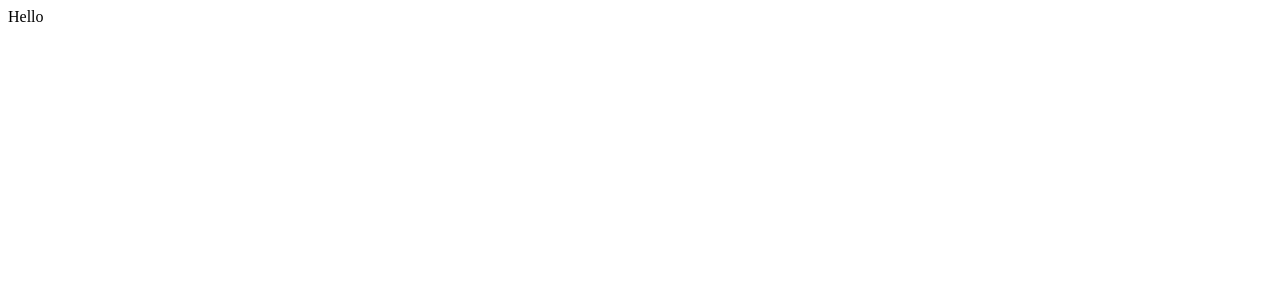
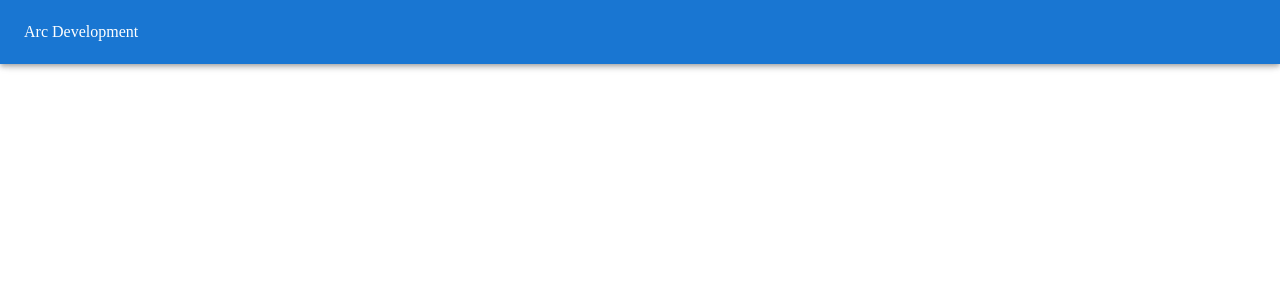
Before and after one commit to SebastianAbril/Platzi-Courses, a React (Create React App) app in the folder Udemy/MaterialUI/arcdevelopment/: page / in a window 1280 px wide. Shown: the top 300 px of the page. Built offline with nearby package versions, Linux system fonts and the light colour scheme.

Commit message:
class #13: The AppBar component

```diff
--- a/Udemy/MaterialUI/arcdevelopment/src/App.js
+++ b/Udemy/MaterialUI/arcdevelopment/src/components/App.js
@@ -1,6 +1,9 @@
+import Header from "../components/ui/Header";
+
 function App() {
   return (
     <div className="App">
+      <Header />
       Hello
     </div>
   );
--- /dev/null
+++ b/Udemy/MaterialUI/arcdevelopment/src/components/ui/Header.js
@@ -0,0 +1,15 @@
+import AppBar from "@mui/material/AppBar";
+import Toolbar from "@mui/material/Toolbar"
+
+
+export default function Header(props){
+    return (
+        <AppBar position="fixed">
+            <Toolbar>
+                Arc Development
+            </Toolbar>
+        </AppBar>
+    )
+}
+
+//El componente AppBar viene por defecto con position="fixed"
--- a/Udemy/MaterialUI/arcdevelopment/src/index.js
+++ b/Udemy/MaterialUI/arcdevelopment/src/index.js
@@ -1,6 +1,6 @@
 import React from 'react';
 import ReactDOM from 'react-dom/client';
-import App from './App';
+import App from './components/App';
 import '@fontsource/roboto/300.css';
 import '@fontsource/roboto/400.css';
 import '@fontsource/roboto/500.css';
```
